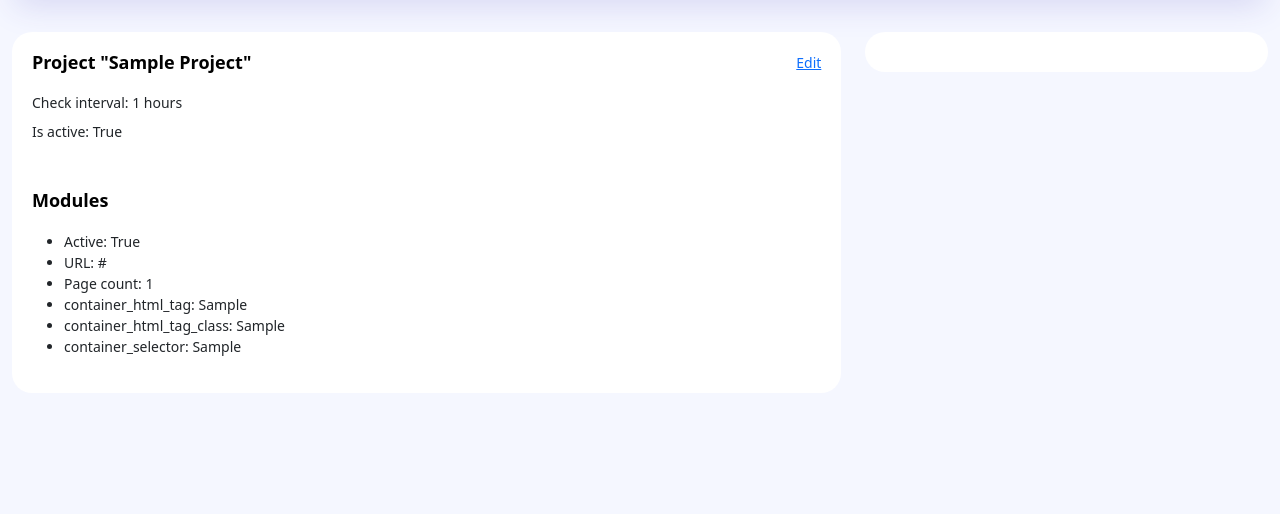
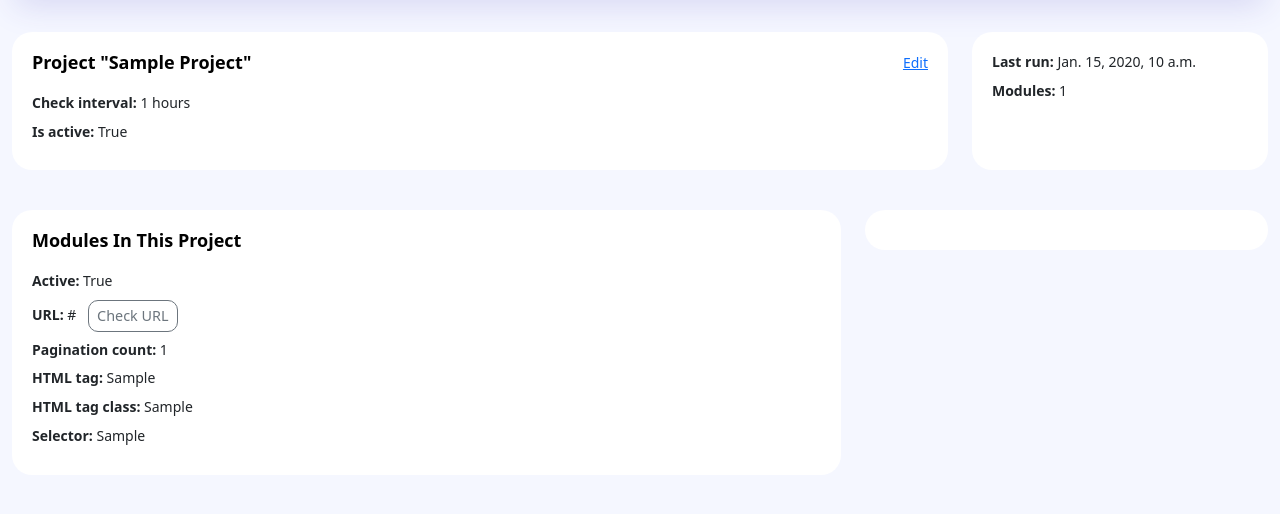
Before and after one commit to VetalM84/django_site_monitor, a Django app: page /project/1/ in a window 1280 px wide. Shown: the part 62-576 px from the top of the page. Run offline with Django 4.2, Linux system fonts and the light colour scheme; tables that the repository leaves empty hold one stand-in row (values such as "Sample post"); some libraries are stand-ins or nearby versions.

Commit message:
Amendments

```diff
--- a/apps/monitor/models.py
+++ b/apps/monitor/models.py
@@ -28,23 +28,23 @@ class Project(models.Model):
     class Meta:
         """Meta."""
 
-        db_table = "monitor_project"
         verbose_name = "Project"
         verbose_name_plural = "Projects"
         ordering = ["name", "is_active"]
         # unique_together = ["user", "name"]
 
 
-class ProjectUnit(models.Model):
-    """Project Unit Model."""
+class ProjectModule(models.Model):
+    """Project Module Model."""
 
     project = models.ForeignKey(
         Project,
-        related_name="project_units",
+        related_name="modules",
         on_delete=models.CASCADE,
         verbose_name="Project name",
     )
     is_active = models.BooleanField(default=True, verbose_name="Is Active")
+    date_created = models.DateTimeField(auto_now_add=True, verbose_name="Date created")
     url = models.URLField(verbose_name="URL")
     pagination = models.IntegerField(default=0, verbose_name="Pagination count")
     container_html_tag = models.CharField(
@@ -62,6 +62,7 @@ class ProjectUnit(models.Model):
         return self.project.name + ", " + self.url[:50] + "..."
 
     def get_absolute_url(self):
+        # TODO: check url
         return reverse_lazy("unit-items", kwargs={"unit_id": self.pk})
 
     def clean(self):
@@ -79,18 +80,17 @@ class ProjectUnit(models.Model):
     class Meta:
         """Meta."""
 
-        db_table = "monitor_project_unit"
-        verbose_name = "Project unit"
-        verbose_name_plural = "Project units"
+        verbose_name = "Project module"
+        verbose_name_plural = "Project modules"
         ordering = ["is_active"]
 
 
-class UnitItem(models.Model):
-    """Project Unit Item Model."""
+class ModuleItem(models.Model):
+    """Project Module Item Model."""
 
     project_unit = models.ForeignKey(
-        ProjectUnit,
-        related_name="unit_items",
+        ProjectModule,
+        related_name="module_items",
         on_delete=models.CASCADE,
         verbose_name="Project unit",
     )
@@ -111,6 +111,5 @@ class UnitItem(models.Model):
     class Meta:
         """Meta."""
 
-        db_table = "monitor_unit_item"
-        verbose_name = "Unit item"
-        verbose_name_plural = "Unit items"
+        verbose_name = "Module item"
+        verbose_name_plural = "Module items"
--- a/apps/monitor/static/css/style.css
+++ b/apps/monitor/static/css/style.css
@@ -39,6 +39,20 @@ p {
     font-size: 0.875rem;
     margin-bottom: 0.5rem !important;
     line-height: 1.3rem;
+}
+.grid-margin {
+    margin-bottom: 2.5rem;
+}
+.stretch-card {
+    display: -webkit-flex;
+    display: flex;
+    -webkit-align-items: stretch;
+    align-items: stretch;
+    justify-content: stretch;
+}
+.stretch-card > .card {
+    width: 100%;
+    min-width: 100%;
 }
 .card {
     border: none !important;
@@ -103,11 +117,8 @@ p {
     filter: alpha(opacity=0);
 }
 .btn {
-    border-radius: 15px !important;
-    font-size: 0.875rem  !important;
-    line-height: 1 !important;
-    font-weight: 400 !important;
-    padding: 0.875rem 1.5rem !important;
+    border-radius: 10px !important;
+    font-size: 0.9rem  !important;
 }
 .form-label {
     font-size: 0.875rem;
--- a/apps/monitor/templates/monitor/_project_data.html
+++ b/apps/monitor/templates/monitor/_project_data.html
@@ -2,5 +2,5 @@
     <h4 class="card-title">Project "{{ project.name|truncatechars:30 }}"</h4>
     <a href hx-trigger="click" hx-get="{% url "htmx-edit-project" project.pk %}">Edit</a>
 </div>
-<p>Check interval: {{ project.check_interval }} hours</p>
-<p>Is active: {{ project.is_active }}</p>
+<p><span class="fw-semibold">Check interval:</span> {{ project.check_interval }} hours</p>
+<p><span class="fw-semibold">Is active:</span> {{ project.is_active }}</p>
--- a/apps/monitor/templates/monitor/project.html
+++ b/apps/monitor/templates/monitor/project.html
@@ -4,32 +4,52 @@
 
 {% block content %}
     <div class="row">
-        <div class="col-md-8">
+        <div class="col-md-9 grid-margin stretch-card">
             <div class="card">
-                <!-- htmx edit project -->
+                <!-- htmx get/edit project data -->
                 <div class="card-body" hx-target="this" hx-swap="innerHTML">
                     {% include "monitor/_project_data.html" %}
                 </div>
-                <!-- htmx edit project END -->
+                <!-- htmx get/edit project data END -->
+            </div>
+        </div>
+        <div class="col-md-3 grid-margin stretch-card">
+            <div class="card">
                 <div class="card-body">
-                    <h2 class="card-title">Modules</h2>
-                    {% for unit in project_units %}
-                        <ul class="" hx-post="{% url "htmx-unit-items" unit.pk %}"
-                            hx-target="#result" hx-swap="innerHTML" hx-trigger="click"
-                            id="unit-{{ unit.pk }}" hx-headers='{ "X-CSRFToken": "{{ csrf_token }}" }'>
-                            <li>Active: {{ unit.is_active }}</li>
-                            <li>URL: {{ unit.url }}</li>
-                            <li>Page count: {{ unit.pagination }}</li>
-                            <li>container_html_tag: {{ unit.container_html_tag }}</li>
-                            <li>container_html_tag_class: {{ unit.container_html_tag_class }}</li>
-                            <li>container_selector: {{ unit.container_selector }}</li>
-                        </ul>
+                    <p><span class="fw-semibold">Last run:</span> {{ project.last_run }}</p>
+                    <p><span class="fw-semibold">Modules:</span> {{ project.modules.count }}</p>
+                </div>
+            </div>
+        </div>
+    </div>
+    <div class="row">
+        <div class="col-md-8 grid-margin">
+            <div class="card">
+                <div class="card-body">
+                    <h2 class="card-title">Modules in this project</h2>
+                    {% for module in project.modules.all %}
+                        <div>
+                            <p><span class="fw-semibold">Active:</span> {{ module.is_active }}</p>
+                            <p>
+                                <form hx-headers='{ "X-CSRFToken": "{{ csrf_token }}" }'>
+                                    <span class="fw-semibold">URL:</span> {{ module.url }}
+                                    <input type="hidden" name="url" value="{{ module.url }}">
+                                    <button class="btn btn-outline-secondary btn-sm ms-2" hx-trigger="click"
+                                            hx-post="{% url "htmx-call-url" %}" hx-swap="innerHTML">Check URL
+                                    </button>
+                                </form>
+                            </p>
+                            <p><span class="fw-semibold">Pagination count:</span> {{ module.pagination }}</p>
+                            <p><span class="fw-semibold">HTML tag:</span> {{ module.container_html_tag }}</p>
+                            <p><span class="fw-semibold">HTML tag class:</span> {{ module.container_html_tag_class }}
+                            </p>
+                            <p><span class="fw-semibold">Selector:</span> {{ module.container_selector }}</p>
+                        </div>
                     {% endfor %}
                 </div>
             </div>
         </div>
-
-        <div class="col-md-4">
+        <div class="col-md-4 grid-margin">
             <div class="card">
                 <div class="card-body">
                     <div id="result"></div>
@@ -37,4 +57,5 @@
             </div>
         </div>
     </div>
+
 {% endblock %}
--- a/apps/monitor/urls.py
+++ b/apps/monitor/urls.py
@@ -4,9 +4,11 @@ from apps.monitor.views import (
     ProjectWizardView,
     get_all_unit_items,
     get_project,
-    index,
     htmx_edit_project,
     htmx_get_project_data,
+    index,
+    call_url,
+    htmx_call_url,
 )
 
 urlpatterns = [
@@ -15,6 +17,7 @@ urlpatterns = [
     path("project/<int:project_id>/", get_project, name="get-project"),
 ]
 htmx_patterns = [
+    path("call_url", htmx_call_url, name="htmx-call-url"),
     path("project/<int:project_id>/edit/", htmx_edit_project, name="htmx-edit-project"),
     path(
         "get-project-data/<int:project_id>/",
```
Also changed, not shown: apps/monitor/forms.py (+5 -5 lines), apps/monitor/templates/monitor/index.html (+5 -5 lines), apps/monitor/views.py (+49 -18 lines).
